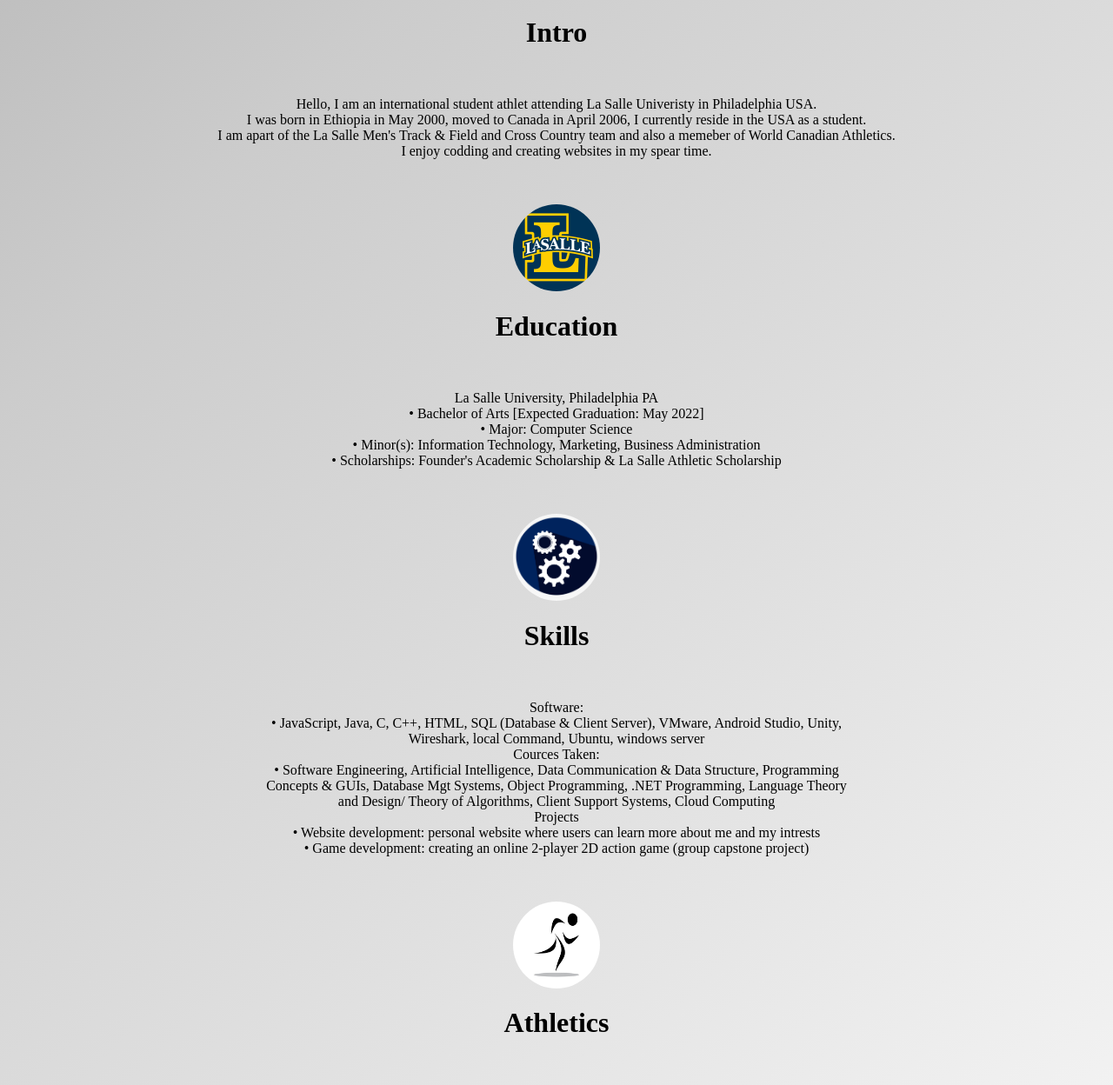
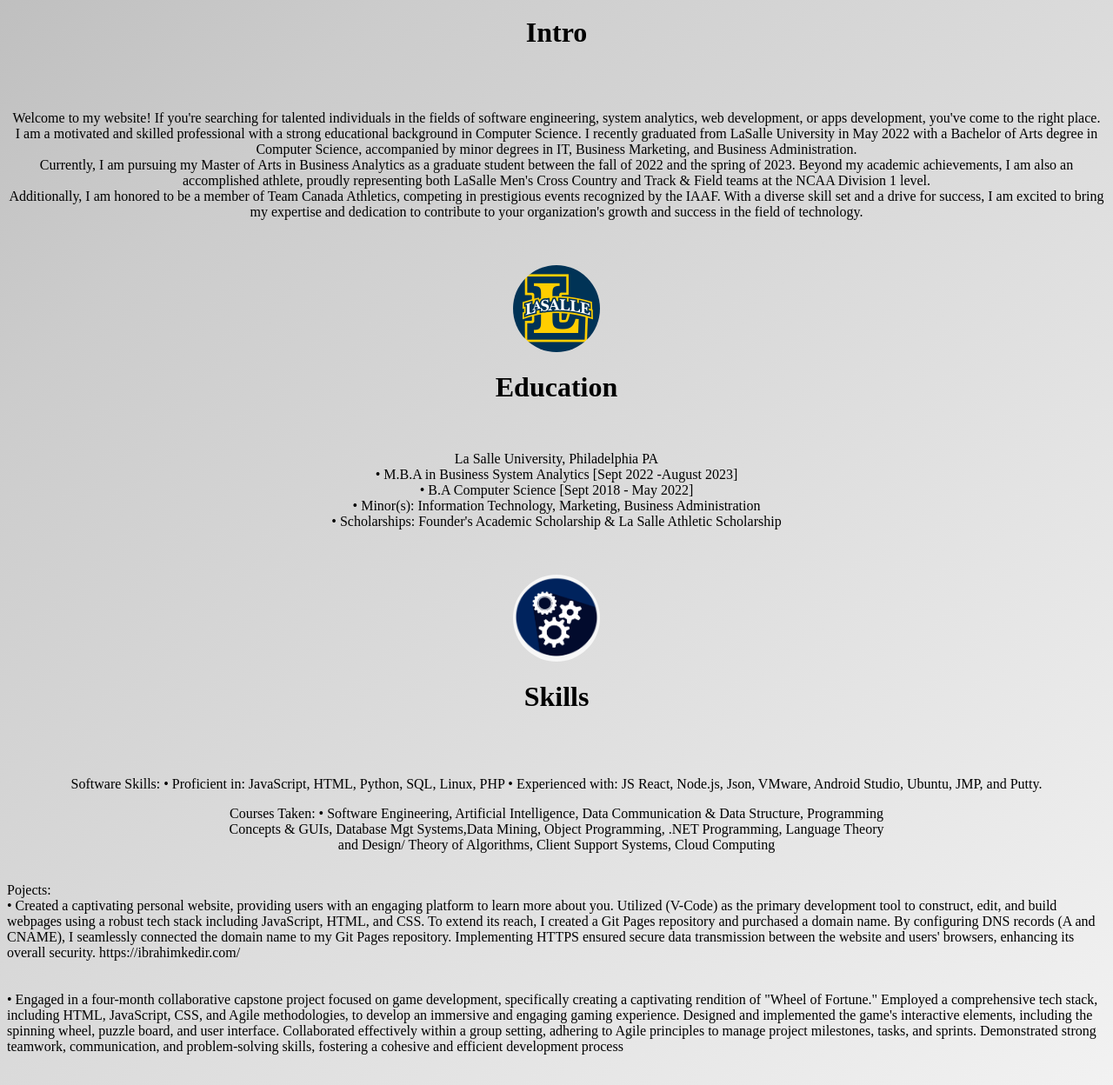
Before and after one commit to ibrahimkedir10/personal-website, a plain HTML site: page aboutpage.html in a window 1280 px wide. Shown: the part 349-1597 px from the top of the page at 87% size. Drawn offline with Linux system fonts and the light colour scheme.

Commit message:
Update aboutpage.html

```diff
--- a/aboutpage.html
+++ b/aboutpage.html
@@ -149,11 +149,12 @@
           <h1 class="center">Intro</h1>
 
           <br>
-        <p class="center">Hello, I am an international student athlet attending La Salle Univeristy in Philadelphia USA.<br>
-            I was born in Ethiopia in May 2000, moved to Canada in April 2006, I currently reside in the USA as a student.<br>
-            I am apart of the La Salle Men's Track & Field and Cross Country team and also a memeber of World Canadian Athletics. <br>
-            I enjoy codding and creating websites in my spear time.
-         </p>
+        <p class="center">
+         <p><center> Welcome to my website! If you're searching for talented individuals in the fields of software engineering, system analytics, web development, or apps development, you've come to the right place.<br>
+          I am a motivated and skilled professional with a strong educational background in Computer Science. I recently graduated from LaSalle University in May 2022 with a Bachelor of Arts degree in Computer Science, accompanied by minor degrees in IT, Business Marketing, and Business Administration.<br>
+          Currently, I am pursuing my Master of Arts in Business Analytics as a graduate student between the fall of 2022 and the spring of 2023. Beyond my academic achievements, I am also an accomplished athlete, proudly representing both LaSalle Men's Cross Country and Track & Field teams at the NCAA Division 1 level.<br>
+          Additionally, I am honored to be a member of Team Canada Athletics, competing in prestigious events recognized by the IAAF. With a diverse skill set and a drive for success, I am excited to bring my expertise and dedication to contribute to your organization's growth and success in the field of technology. <br>
+        </p></center> </p>
       </div>
       <br>
       <br>
@@ -164,8 +165,8 @@
         <br>
 
        <p class="center"> La Salle University, Philadelphia PA <br>
-            • Bachelor of Arts [Expected Graduation: May 2022]<br>
-            • Major: Computer Science<br>
+            • M.B.A in Business System Analytics [Sept 2022 -August 2023]<br>
+            • B.A Computer Science [Sept 2018 - May 2022]<br>
             • Minor(s): Information Technology, Marketing, Business Administration<br>
             • Scholarships: Founder's Academic Scholarship & La Salle Athletic Scholarship<br>
           </p>
@@ -178,16 +179,27 @@
         <h1 class="center">Skills</h1>
 
         <br>
-      <p class="center">Software:<br>
-        • JavaScript, Java, C, C++, HTML, SQL (Database & Client Server), VMware, Android Studio, Unity,<br>
-        Wireshark, local Command, Ubuntu, windows server <br>
-        Cources Taken:<br>
+      <p class="center"><br>
+        Software Skills:
+        •	Proficient in: JavaScript, HTML, Python, SQL, Linux, PHP
+        •	Experienced with: JS React, Node.js, Json, VMware, Android Studio, Ubuntu, JMP, and Putty.
+        <br>
+        </p>
+       <p class="center"> Courses Taken:
         • Software Engineering, Artificial Intelligence, Data Communication & Data Structure, Programming <br>
-        Concepts & GUIs, Database Mgt Systems, Object Programming, .NET Programming, Language Theory <br>
-        and Design/ Theory of Algorithms, Client Support Systems, Cloud Computing <br>
-        Projects <br>
-        • Website development: personal website where users can learn more about me and my intrests<br>
-        • Game development: creating an online 2-player 2D action game (group capstone project)<br>
+        Concepts & GUIs, Database Mgt Systems,Data Mining, Object Programming, .NET Programming, Language Theory <br>
+        and Design/ Theory of Algorithms, Client Support Systems, Cloud Computing</box>
+        <br>
+        <br>
+      </p>
+      <p>
+        Pojects:<br>
+        •	Created a captivating personal website, providing users with an engaging platform to learn more about you. Utilized (V-Code) as the primary development tool to construct, edit, and build webpages using a robust tech stack including JavaScript, HTML, and CSS. To extend its reach, I created a Git Pages repository and purchased a domain name. By configuring DNS records (A and CNAME), I seamlessly connected the domain name to my Git Pages repository. Implementing HTTPS ensured secure data transmission between the website and users' browsers, enhancing its overall security. https://ibrahimkedir.com/  <br>
+      <br>
+      <br>
+        •	Engaged in a four-month collaborative capstone project focused on game development, specifically creating a captivating rendition of "Wheel of Fortune." Employed a comprehensive tech stack, including HTML, JavaScript, CSS, and Agile methodologies, to develop an immersive and engaging gaming experience. Designed and implemented the game's interactive elements, including the spinning wheel, puzzle board, and user interface. Collaborated effectively within a group setting, adhering to Agile principles to manage project milestones, tasks, and sprints. Demonstrated strong teamwork, communication, and problem-solving skills, fostering a cohesive and efficient development process
+      <br>
+    </p>
        </p>
     </div>
 
```
